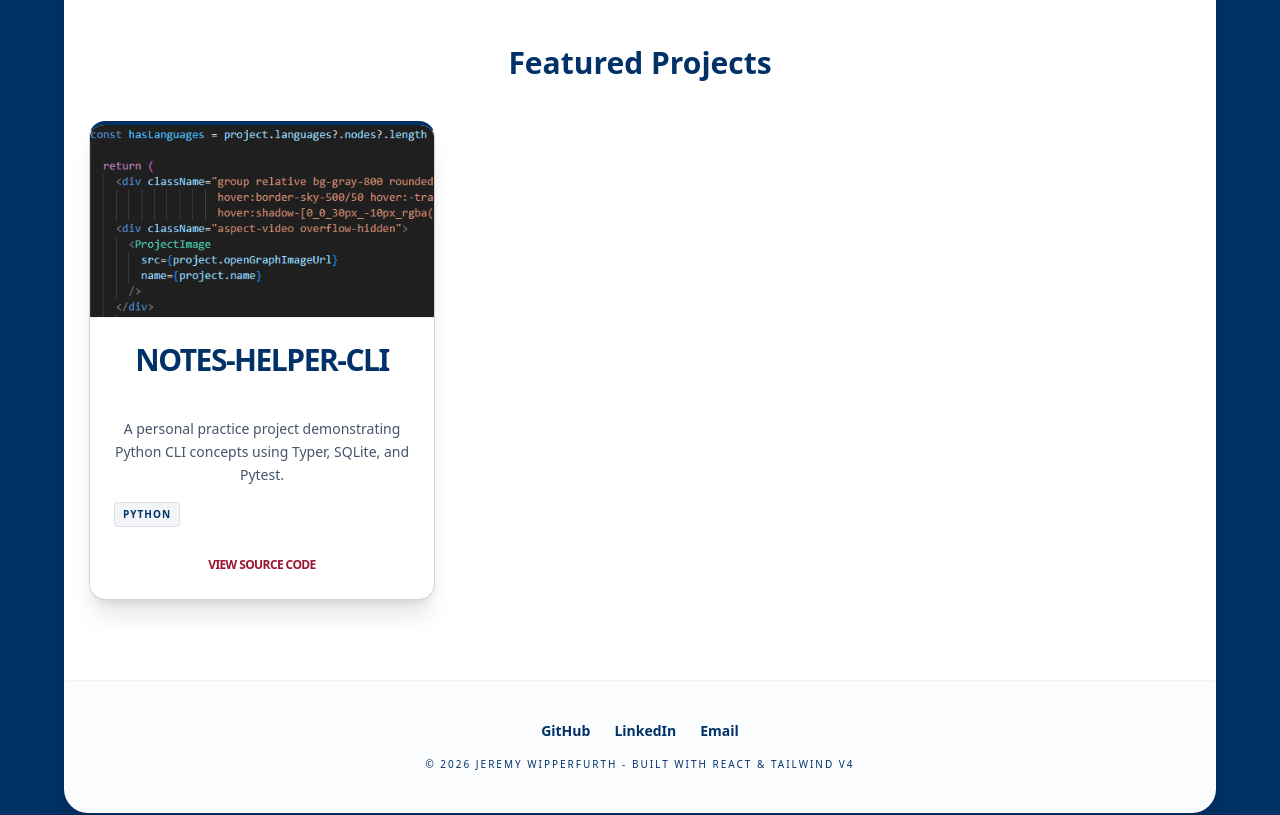
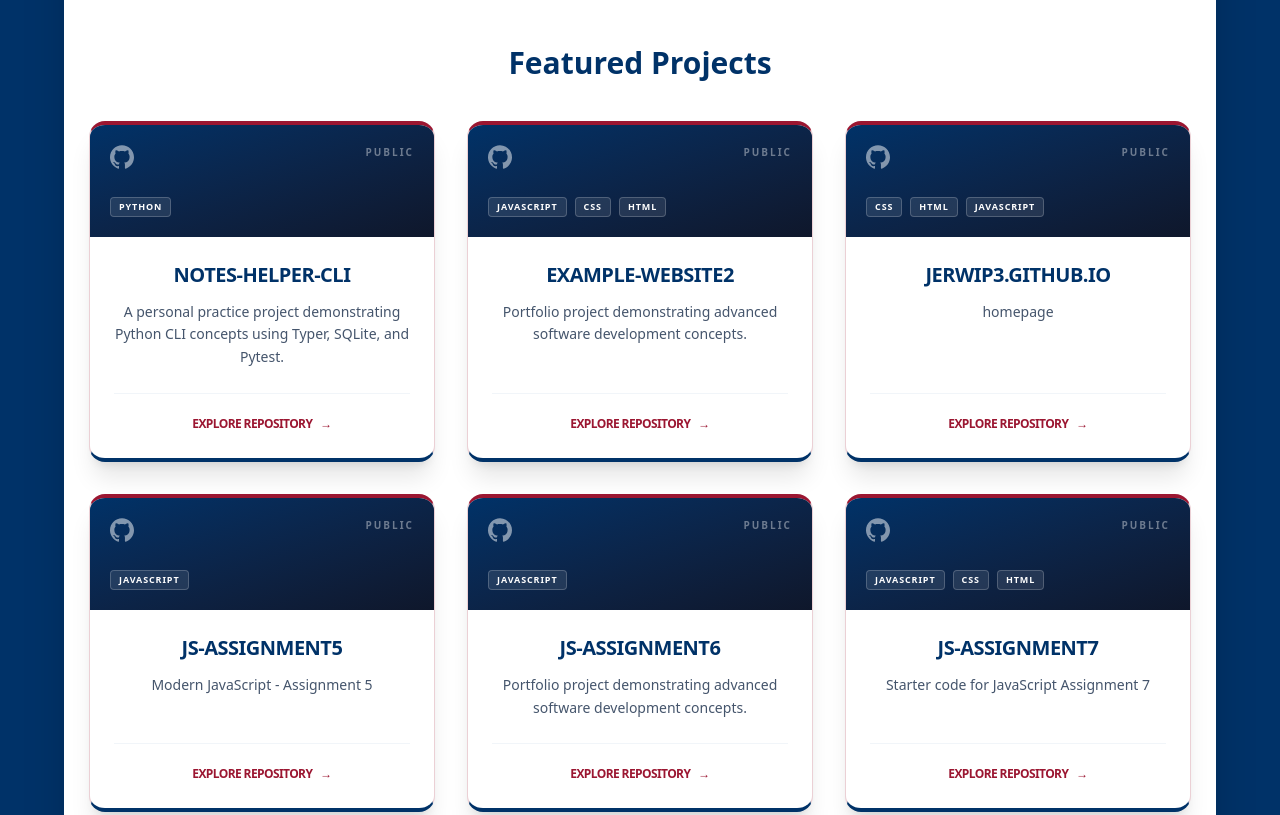
Before and after one commit to jerwip3/jerwip3.github.io, a React (Vite) app: page / in a window 1280 px wide. Shown: the part 600-1415 px from the top of the page. Built offline with nearby package versions, Linux system fonts and the light colour scheme.

Commit message:
Modified cards to remove redundant information and adjusted design of card to better incorporate it

```diff
--- a/fetch-projects.js
+++ b/fetch-projects.js
@@ -11,7 +11,6 @@ const query = `
                     name
                     description
                     url
-                    openGraphImageUrl
                     languages(first: 3) {
                         nodes {
                             name
--- a/package.json
+++ b/package.json
@@ -12,6 +12,8 @@
   "dependencies": {
     "@tailwindcss/postcss": "^4.1.18",
     "@tailwindcss/vite": "^4.1.18",
+    "dotenv": "^17.2.3",
+    "node-fetch": "^3.3.2",
     "react": "^19.2.0",
     "react-dom": "^19.2.0"
   },
--- a/projects.json
+++ b/projects.json
@@ -3,7 +3,7 @@
     "name": "notes-helper-cli",
     "description": "A personal practice project demonstrating Python CLI concepts using Typer, SQLite, and Pytest.",
     "url": "https://github.com/jerwip3/notes-helper-cli",
-    "stargazerCount": 0,
+    "openGraphImageUrl": "https://opengraph.githubassets.com/c667f0670f15a79063542a4de91a3b0a88f82084198529a3cfcfb448b4324f38/jerwip3/notes-helper-cli",
     "languages": {
       "nodes": [
         {
@@ -11,5 +11,88 @@
         }
       ]
     }
+  },
+  {
+    "name": "example-website2",
+    "description": null,
+    "url": "https://github.com/jerwip3/example-website2",
+    "openGraphImageUrl": "https://opengraph.githubassets.com/ff4a0148ccd4805af1bbbcd745a7a5962374b1451bb42f1a0fd5ad4737462b16/jerwip3/example-website2",
+    "languages": {
+      "nodes": [
+        {
+          "name": "JavaScript"
+        },
+        {
+          "name": "CSS"
+        },
+        {
+          "name": "HTML"
+        }
+      ]
+    }
+  },
+  {
+    "name": "jerwip3.github.io",
+    "description": "homepage",
+    "url": "https://github.com/jerwip3/jerwip3.github.io",
+    "openGraphImageUrl": "https://opengraph.githubassets.com/8a301d39103b6ab3a1667e9e4fb309289e630a6038145a4bf7c2175ff0c8f36e/jerwip3/jerwip3.github.io",
+    "languages": {
+      "nodes": [
+        {
+          "name": "CSS"
+        },
+        {
+          "name": "HTML"
+        },
+        {
+          "name": "JavaScript"
+        }
+      ]
+    }
+  },
+  {
+    "name": "js-assignment5",
+    "description": "Modern JavaScript - Assignment 5",
+    "url": "https://github.com/jerwip3/js-assignment5",
+    "openGraphImageUrl": "https://opengraph.githubassets.com/b453a3c96a4f9a3405024af0321ab91a034ac57613bc7026a5e729df34a04f4f/jerwip3/js-assignment5",
+    "languages": {
+      "nodes": [
+        {
+          "name": "JavaScript"
+        }
+      ]
+    }
+  },
+  {
+    "name": "js-assignment6",
+    "description": null,
+    "url": "https://github.com/jerwip3/js-assignment6",
+    "openGraphImageUrl": "https://opengraph.githubassets.com/7c72604c7ecc697e9c71828ae4d453635eb49f2fc23370fb2eb04b6195a150dc/jerwip3/js-assignment6",
+    "languages": {
+      "nodes": [
+        {
+          "name": "JavaScript"
+        }
+      ]
+    }
+  },
+  {
+    "name": "js-assignment7",
+    "description": "Starter code for JavaScript Assignment 7",
+    "url": "https://github.com/jerwip3/js-assignment7",
+    "openGraphImageUrl": "https://opengraph.githubassets.com/ddb134e0d0ba15a3850d66c526f52979936c173b0a4d5fcacb9857e0d50c2a81/jerwip3/js-assignment7",
+    "languages": {
+      "nodes": [
+        {
+          "name": "JavaScript"
+        },
+        {
+          "name": "CSS"
+        },
+        {
+          "name": "HTML"
+        }
+      ]
+    }
   }
 ]
--- a/src/App.jsx
+++ b/src/App.jsx
@@ -37,7 +37,7 @@ function Profile() {
           <div className="absolute inset-0 bg-ateneo/60 backdrop-blur-sm" />
 
           <div
-            className="relative bg-slate-900 w-full max-w-5xl max-h-full overflow-y-auto rounded-3xl border border-white/10 shadow-2xl custom-scrollbar"
+            className="relative bg-white w-full max-w-5xl max-h-[90vh] overflow-y-auto rounded-3xl border border-slate-200 shadow-2xl custom-scrollbar pr-2"
             onClick={(e) => e.stopPropagation()}
           >
             <button
@@ -71,43 +71,56 @@ function ProjectCard({ project }) {
   return (
     <div
       className="group relative rounded-2xl overflow-hidden transition-all duration-300
-                 hover:-translate-y-2 hover:shadow-2xl hover:border-ateneo/40
+                 hover:-translate-y-2 hover:shadow-2xl
                  bg-white shadow-xl
-                 border border-ateneo/20
-                 border-t-4 border-t-ateneo"
+                 border-x border-cochineal/20
+                 border-t-4 border-t-cochineal
+                 border-b-4 border-b-ateneo
+                 flex flex-col h-full"
     >
-      <div className="aspect-video overflow-hidden border-b border-slate-100 bg-slate-900">
-        <ProjectImage src={project.openGraphImageUrl} name={project.name} />
-      </div>
+        <div className="h-28 relative overflow-hidden p-5 flex flex-col justify-between transition-colors duration-500
+                      bg-gradient-to-br from-ateneo to-slate-900
+                      group-hover:from-cochineal group-hover:to-red-900">
 
-      <div className="p-6">
-        <h2 className="text-3xl font-bold mb-10 text-center text-ateneo tracking-tighter uppercase group-hover:text-cochineal transition-colors duration-300">
-          {project.name}
-        </h2>
+        <div className="flex justify-between items-start">
+          <svg className="w-6 h-6 fill-white/50 group-hover:fill-white/80 transition-colors" viewBox="0 0 24 24">
+            <path d="M12 .297c-6.63 0-12 5.373-12 12 0 5.303 3.438 9.8 8.205 11.385.6.113.82-.258.82-.577 0-.285-.01-1.04-.015-2.04-3.338.724-4.042-1.61-4.042-1.61C4.422 18.07 3.633 17.7 3.633 17.7c-1.087-.744.084-.729.084-.729 1.205.084 1.838 1.236 1.838 1.236 1.07 1.835 2.809 1.305 3.495.998.108-.776.417-1.305.76-1.605-2.665-.3-5.466-1.332-5.466-5.93 0-1.31.465-2.38 1.235-3.22-.135-.303-.54-1.523.105-3.176 0 0 1.005-.322 3.3 1.23.96-.267 1.98-.399 3-.405 1.02.006 2.04.138 3 .405 2.28-1.552 3.285-1.23 3.285-1.23.645 1.653.24 2.873.12 3.176.765.84 1.23 1.91 1.23 3.22 0 4.61-2.805 5.625-5.475 5.92.42.36.81 1.096.81 2.22 0 1.606-.015 2.896-.015 3.286 0 .315.21.69.825.57C20.565 22.092 24 17.592 24 12.297c0-6.627-5.373-12-12-12" />
+          </svg>
+          <span className="text-[10px] font-black uppercase tracking-[0.2em] text-white/40 group-hover:text-white/70 transition-colors">
+            {project.isPrivate ? 'Private' : 'Public'}
+          </span>
+        </div>
 
-        <p className="text-slate-600 mt-2 text-sm leading-relaxed">
-          {project.description}
-        </p>
-
-        <div className="mt-4 flex flex-wrap gap-2">
+        <div className="flex flex-wrap gap-2">
           {project.languages?.nodes?.map((lang, i) => (
             <span
               key={i}
-              className="text-[10px] uppercase tracking-widest font-bold px-2 py-1 rounded bg-ateneo/5 text-ateneo border border-ateneo/10"
+              className="text-[9px] uppercase tracking-widest font-black px-2 py-0.5
+                         bg-white/10 text-white border border-white/20 rounded backdrop-blur-sm"
             >
               {lang.name}
             </span>
           ))}
         </div>
+      </div>
 
-        <div className="mt-6">
+      <div className="p-6 flex flex-col flex-grow">
+        <h2 className="text-xl font-bold text-ateneo group-hover:text-cochineal transition-colors duration-300 uppercase tracking-tight">
+          {project.name}
+        </h2>
+
+        <p className="text-slate-600 mt-3 text-sm leading-relaxed flex-grow">
+          {project.description || "Portfolio project demonstrating advanced software development concepts."}
+        </p>
+
+        <div className="mt-6 pt-4 border-t border-slate-100">
           <a
             href={project.url}
             target="_blank"
             rel="noopener noreferrer"
-            className="text-xs font-black uppercase tracking-tighter text-cochineal hover:text-ateneo transition-colors"
+            className="text-xs font-black uppercase tracking-tighter text-cochineal hover:text-ateneo transition-colors inline-flex items-center gap-2"
           >
-            View Source Code
+            Explore Repository <span>→</span>
           </a>
         </div>
       </div>
--- a/vite.config.js
+++ b/vite.config.js
@@ -6,10 +6,10 @@ import tailwindcss from '@tailwindcss/vite'
 export default defineConfig({
   plugins: [
     react(),
-    tailwindcss(), // 2. Add this to the plugins array
+    tailwindcss(),
   ],
   server: {
     host: '127.0.0.1',
-    port: 5173,
+    port: 3000,
   }
 })
```
Also changed, not shown: 1 other file (tests, documents, lock files or other folders).
